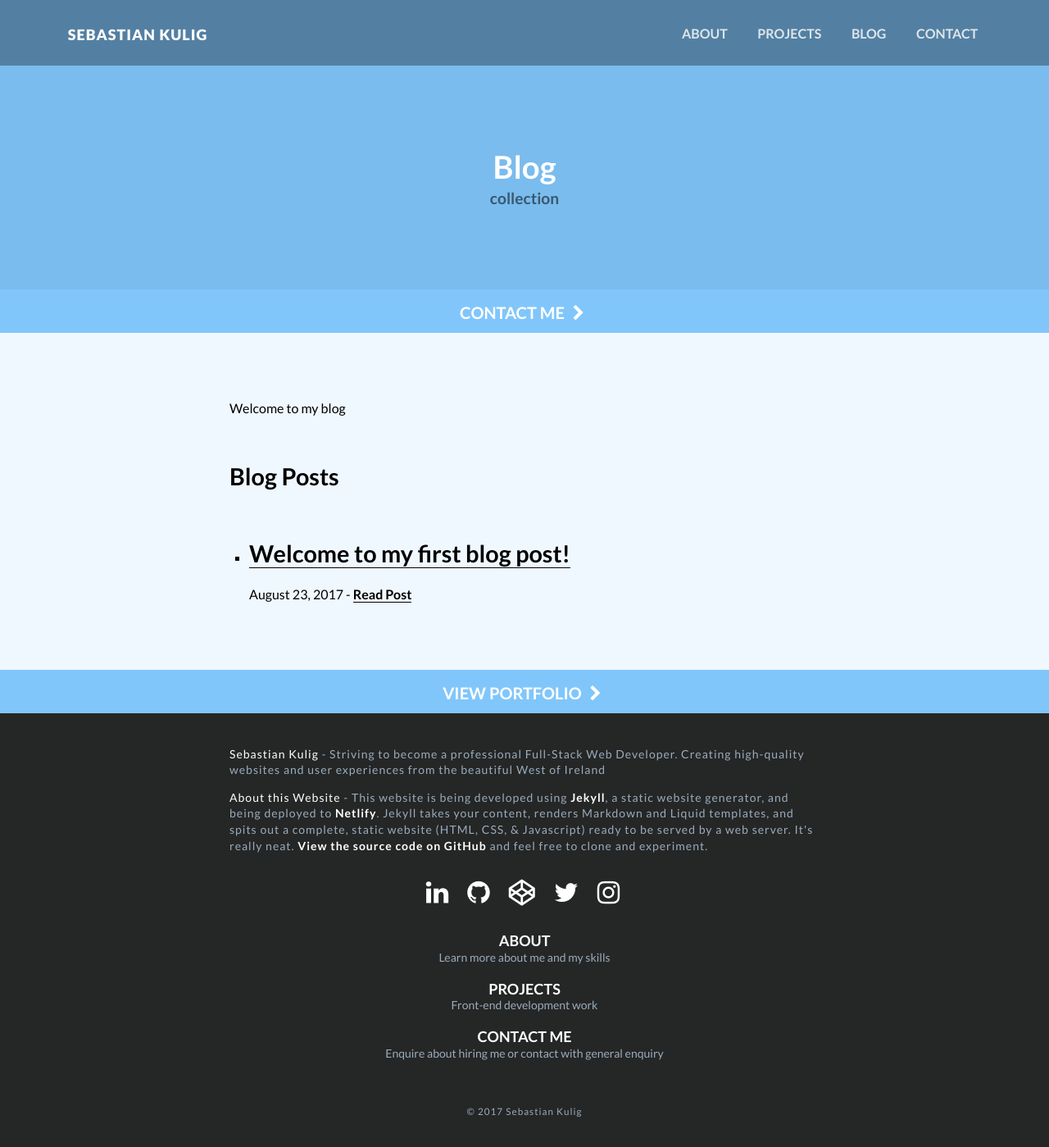
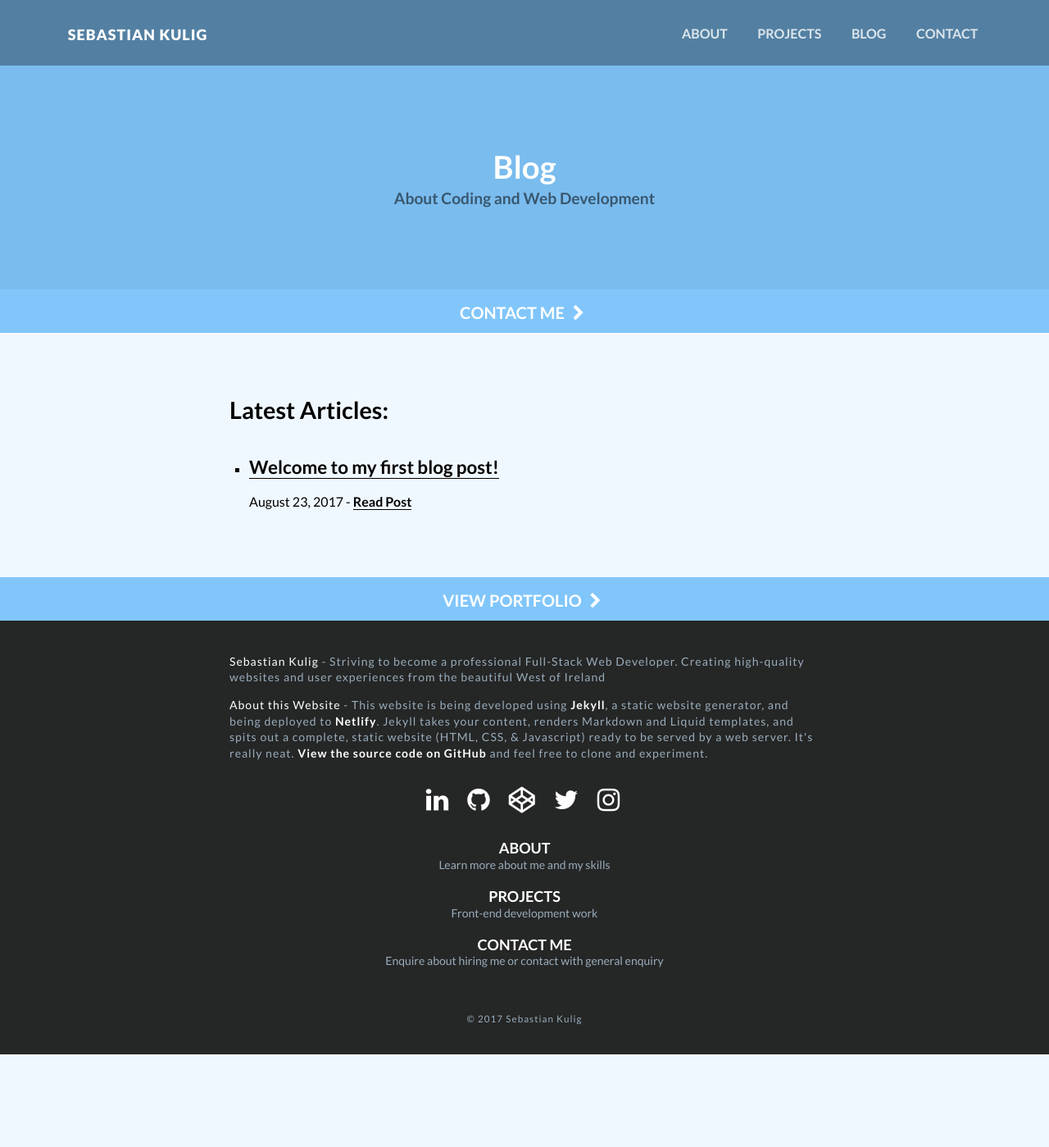
Before and after one commit to sebam2k4/sebastiankulig-Jekyll, a Jekyll site: the page built from source/_pages/blog.md, in a window 1280 px wide. Shown: the whole page at 82% size. Built offline with Jekyll 4.4.1, drawn with Linux system fonts in a browser that asks for light colours; nearby versions of some CDN libraries; after the commit the page ends 1286 px from its top, so only the background shows below that.

Commit message:
Updated info and style of blog page

```diff
--- a/source/_includes/blog-list.html
+++ b/source/_includes/blog-list.html
@@ -2,7 +2,7 @@
   <ul>
   {% for post in site.posts %}
     <li>
-      <h2><a href="{{ post.url }}">{{ post.title }}</a></h2>
+      <h3><a href="{{ post.url }}">{{ post.title }}</a></h3>
        <p>{{ post.date | date: "%B %-d, %Y"}} - <a href="{{ post.url }}">Read Post</a></p>
     </li>
   {% endfor %}
--- a/source/_layouts/page.html
+++ b/source/_layouts/page.html
@@ -11,11 +11,11 @@ layout: default
     {% include button-top.html %}
     <div class="content {% if page.type == "about" %}about{% elsif page.type == "portfolio" %}portfolio-page{% endif %}">
       {{ content }}
-      {% if page.type == "portfolio" or page.type == "about" %}
-        {% include portfolio-last-p.html %}
-      {% endif %}
       {% if page.blog-list %}
         {% include blog-list.html %}
+      {% endif %}
+      {% if page.type == "portfolio" or page.type == "about" %}
+      {% include portfolio-last-p.html %}
       {% endif %}
     </div>
     {% include button-bottom.html %}
--- a/source/_pages/blog.md
+++ b/source/_pages/blog.md
@@ -2,15 +2,13 @@
 layout: page
 type: basic
 title: Blog
-description: Blogging about Coding and Full Stack Web Development
-heading_text: Blog
-subheading_text: collection
+description: About Coding and Web Development
+heading_text:
+subheading_text:
 permalink: /blog/
 button-top: contact
 button-bottom: portfolio
 blog-list: true
 ---
 
-Welcome to my blog
-
-## Blog Posts
+## Latest Articles:
```
